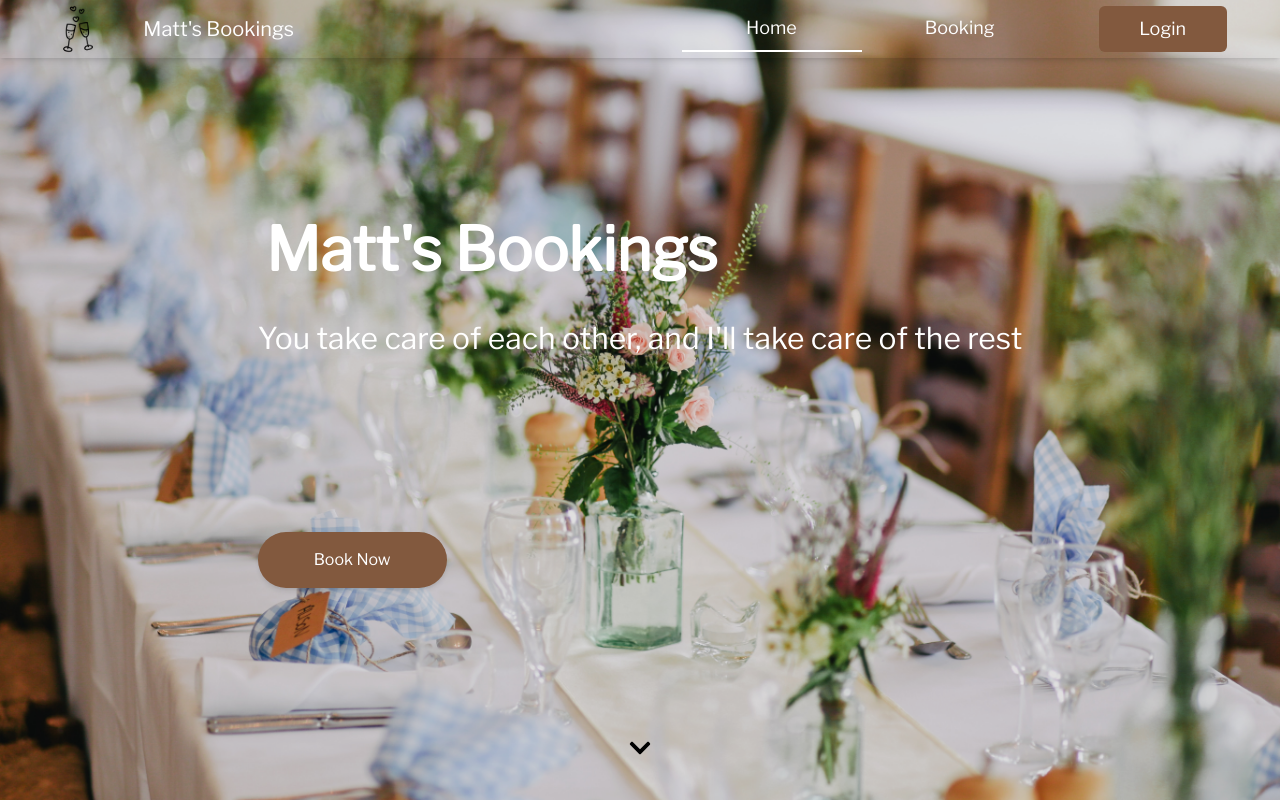
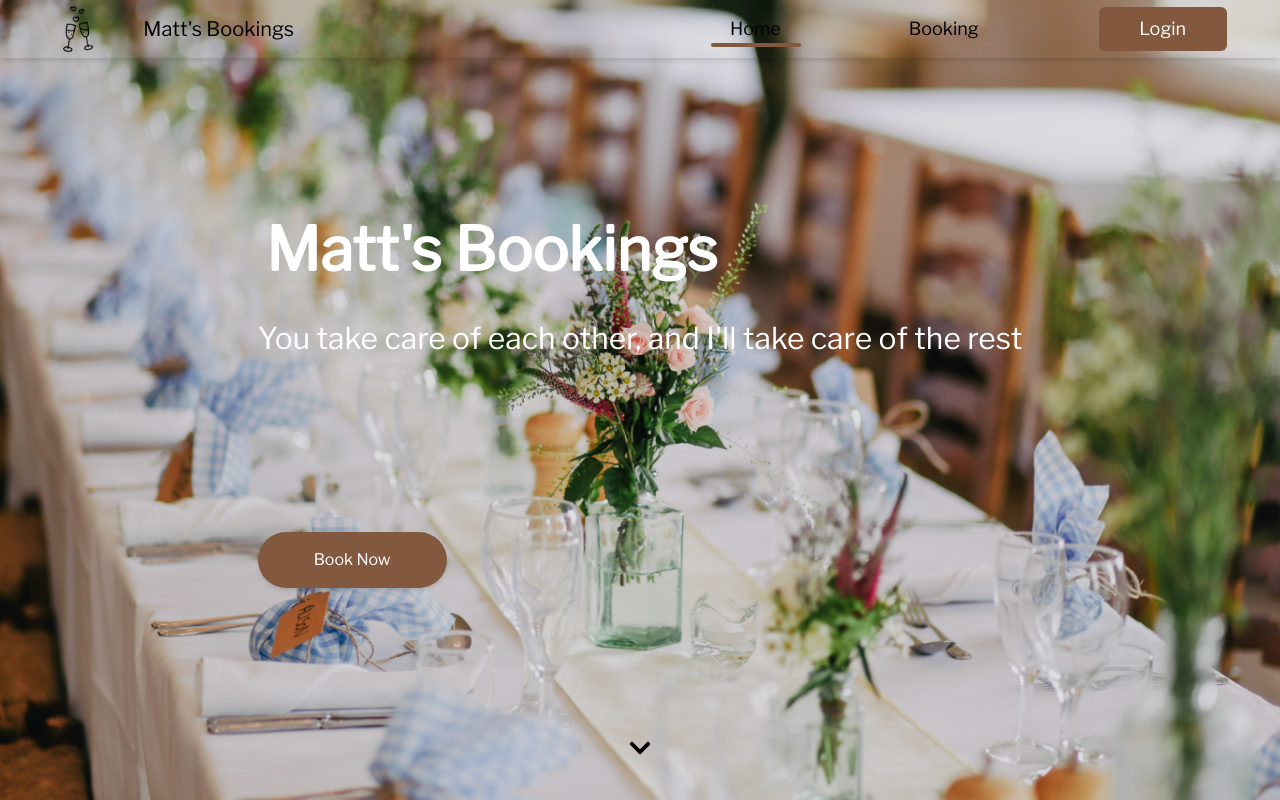
Before and after one commit to Joenahm1937/matt-jones-bookings, a Next.js app in the folder client/: page / in a window 1280 px wide. Built offline with nearby package versions, Linux system fonts and the light colour scheme; no server answers.

Commit message:
Finalizing Nav Bar

```diff
--- a/client/app/GlobalComponents/NavBar.tsx
+++ b/client/app/GlobalComponents/NavBar.tsx
@@ -4,6 +4,7 @@ import { useState, useEffect, useRef, Dispatch, SetStateAction } from "react";
 import Link from "next/link";
 import Image from "next/image";
 import { usePathname } from "next/navigation";
+import { useLogin } from "@/app/Contexts/LoginContext";
 import { useGlobalStyles } from "@/app/Contexts/StylesContext";
 import DesktopMenu from "./NavDesktopView";
 import MobileMenu from "./NavMobileView";
@@ -11,15 +12,22 @@ import classNames from "classnames";
 
 import { IPAGES, PAGES, WEBSITE_TITLE } from "@/app/constants";
 
+export interface ILinks {
+    href: string;
+    text: string;
+}
+
 export default function NavBar() {
     const pathname = usePathname();
+    const headerRef = useRef<HTMLDivElement | null>(null);
+    const { isLoggedIn } = useLogin();
+    const { setNavHeight } = useGlobalStyles();
+
     const [currentPage, setCurrentPage] = useState<number>(
         PAGES[pathname as IPAGES],
     );
     const [mobileMenuOpen, setMobileMenuOpen] = useState(false);
     const [screenSize, setScreenSize] = useState(false);
-    const { setNavHeight } = useGlobalStyles();
-    const headerRef = useRef<HTMLDivElement | null>(null);
 
     const onPageTransition = (href: IPAGES) => {
         setMobileMenuOpen(false);
@@ -27,31 +35,36 @@ export default function NavBar() {
     };
 
     useEffect(() => {
+        const updateNavHeight = () => {
             if (headerRef.current) {
                 setNavHeight(`${headerRef.current.offsetHeight}px`);
             }
+        };
 
-        const onScreenChange = () => {
+        updateNavHeight();
+
+        const handleScreenChange = () => {
             setScreenSize((prev) => !prev);
             setMobileMenuOpen(false);
         };
 
         const mediaQuery = window.matchMedia("(min-width: 1280px)");
-        mediaQuery.addEventListener("change", onScreenChange);
+        mediaQuery.addEventListener("change", handleScreenChange);
 
         return () => {
-            mediaQuery.removeEventListener("change", onScreenChange);
+            mediaQuery.removeEventListener("change", handleScreenChange);
         };
     }, [setNavHeight]);
 
+    const links: ILinks[] = [
+        { href: "/", text: "Home" },
+        { href: "/Booking", text: "Booking" },
+        ...(isLoggedIn ? [{ href: "/MyEvents", text: "My Events" }] : []),
+    ];
+
     return (
         <div className="fixed z-50 w-full">
-            <header
-                ref={headerRef}
-                className={`${
-                    pathname === "/" && "text-white"
-                } bg-opacity-90 py-1 shadow-md`}
-            >
+            <header ref={headerRef} className="py-1 shadow-md">
                 <nav className="mx-auto flex w-11/12 items-center">
                     <Link href="/" className="flex flex-grow items-center">
                         <Image
@@ -65,6 +78,7 @@ export default function NavBar() {
                         </div>
                     </Link>
                     <DesktopMenu
+                        links={links}
                         screenSize={screenSize}
                         currentPage={currentPage}
                         onPageTransition={onPageTransition}
@@ -76,6 +90,7 @@ export default function NavBar() {
                 </nav>
             </header>
             <MobileMenu
+                links={links}
                 currentPage={currentPage}
                 onPageTransition={onPageTransition}
                 mobileMenuOpen={mobileMenuOpen}
@@ -89,53 +104,42 @@ export interface IHamburgerIconProps {
     setMobileMenuOpen: Dispatch<SetStateAction<boolean>>;
 }
 
-const HamburgerIcon = ({
+const HamburgerIcon: React.FC<IHamburgerIconProps> = ({
     mobileMenuOpen,
     setMobileMenuOpen,
-}: IHamburgerIconProps) => {
+}) => {
     const pathname = usePathname();
-
-    const burgerLineBaseClass =
+    const baseClass =
         "block h-0.5 w-6 rounded-sm transition-all duration-300 ease-out";
-    const burgerLineColorClass = classNames({
+    const colorClass = classNames({
         "bg-white": pathname === "/",
         "bg-stone-500": pathname !== "/",
     });
-    const topBurgerLineClass = classNames(
-        burgerLineBaseClass,
-        burgerLineColorClass,
-        {
+
+    const topLineClass = classNames(baseClass, colorClass, {
         "translate-y-1 -rotate-45": mobileMenuOpen,
         "-translate-y-0.5": !mobileMenuOpen,
-        },
-    );
-    const middleBurgerLineClass = classNames(
-        "my-0.5",
-        burgerLineBaseClass,
-        burgerLineColorClass,
-        {
+    });
+
+    const middleLineClass = classNames("my-0.5", baseClass, colorClass, {
         "opacity-0": mobileMenuOpen,
         "opacity-100": !mobileMenuOpen,
-        },
-    );
-    const bottomBurgerLineClass = classNames(
-        burgerLineBaseClass,
-        burgerLineColorClass,
-        {
+    });
+
+    const bottomLineClass = classNames(baseClass, colorClass, {
         "-translate-y-1 rotate-45": mobileMenuOpen,
         "translate-y-0.5": !mobileMenuOpen,
-        },
-    );
+    });
 
     return (
         <div className="xl:hidden">
             <button
-                onClick={() => setMobileMenuOpen((prevState) => !prevState)}
+                onClick={() => setMobileMenuOpen((prev) => !prev)}
                 className="flex cursor-pointer flex-col items-center justify-center"
             >
-                <span className={topBurgerLineClass}></span>
-                <span className={middleBurgerLineClass}></span>
-                <span className={bottomBurgerLineClass}></span>
+                <span className={topLineClass}></span>
+                <span className={middleLineClass}></span>
+                <span className={bottomLineClass}></span>
             </button>
         </div>
     );
--- a/client/app/GlobalComponents/NavDesktopView.tsx
+++ b/client/app/GlobalComponents/NavDesktopView.tsx
@@ -1,24 +1,24 @@
-import { useState, useRef, useEffect, MutableRefObject } from "react";
+import { useState, useRef, useEffect } from "react";
 import Link from "next/link";
+import { useLogin } from "@/app/Contexts/LoginContext";
 import { LogoutButton, LoginButton } from "@/app/Home/Components/LoginButtons";
-import classNames from "classnames";
 import { IPAGES } from "../constants";
-import { useLogin } from "../Contexts/LoginContext";
-import { usePathname } from "next/navigation";
+import { ILinks } from "./NavBar";
 
 export interface IDesktopMenuProps {
+    links: ILinks[];
     screenSize: boolean;
     currentPage: number;
     onPageTransition: (href: IPAGES) => void;
 }
 
 export default function DesktopMenu({
+    links,
     screenSize,
     currentPage,
     onPageTransition,
 }: IDesktopMenuProps) {
     const { isLoggedIn } = useLogin();
-    const pathname = usePathname();
     const [underlineStyle, setUnderlineStyle] = useState({
         left: "0%",
         width: "0%",
@@ -47,28 +47,39 @@ export default function DesktopMenu({
     }, [currentPage, isLoggedIn, screenSize]);
 
     return (
-        <div className="hidden xl:block">
-            <ul className="flex">
-                <div className="mr-10 flex-col">
+        <div className="hidden xl:flex">
+            <ul className="flex space-x-4">
+                <div className="mr-10">
                     <div className="flex">
-                        <MenuLinks
-                            menuItemsRef={menuItemsRef}
-                            activeLink={currentPage}
-                            isLoggedIn={isLoggedIn}
-                            onPageTransition={onPageTransition}
-                        />
+                        {links.map((link, index) => (
+                            <div
+                                key={link.href}
+                                ref={(el) => (menuItemsRef.current[index] = el)}
+                            >
+                                <Link
+                                    href={link.href}
+                                    onClick={() =>
+                                        onPageTransition(link.href as IPAGES)
+                                    }
+                                    className="flex whitespace-nowrap px-4 pt-2 text-center text-lg font-medium hover:italic sm:px-16"
+                                >
+                                    {link.text}
+                                </Link>
+                            </div>
+                        ))}
                     </div>
-                    <div className="relative flex h-[2px] w-full">
+                    <div className="relative flex h-1 w-full">
                         <div
-                            className={`absolute h-full ${
-                                pathname === "/" ? "bg-white" : "bg-black"
-                            }`}
+                            className="absolute flex h-full justify-center"
                             style={{
                                 ...underlineStyle,
                                 transitionProperty: "left, width",
-                                transitionDuration: "1s",
+                                transitionDuration: "1.5s",
+                                animationTimingFunction: "ease-in-out",
                             }}
-                        ></div>
+                        >
+                            <div className="h-full w-1/2 rounded-full bg-[#82593e]"></div>
+                        </div>
                     </div>
                 </div>
                 {isLoggedIn ? <LogoutButton /> : <LoginButton />}
@@ -76,48 +87,3 @@ export default function DesktopMenu({
         </div>
     );
 }
-
-export interface IMenuLinksProps {
-    linkStyle?: string;
-    menuItemsRef: MutableRefObject<(HTMLDivElement | null)[]>;
-    activeLink?: number;
-    isMobile?: boolean;
-    isLoggedIn: boolean;
-    onPageTransition: (href: IPAGES) => void;
-}
-
-const MenuLinks = ({
-    linkStyle,
-    menuItemsRef,
-    activeLink,
-    isMobile,
-    isLoggedIn,
-    onPageTransition,
-}: IMenuLinksProps) => {
-    const links = [
-        { href: "/", text: "Home" },
-        { href: "/Booking", text: "Booking" },
-        ...(isLoggedIn ? [{ href: "/MyEvents", text: "My Events" }] : []),
-    ];
-
-    return links.map((link, index) => (
-        <div key={link.href} ref={(el) => (menuItemsRef.current[index] = el)}>
-            <Link
-                key={link.href}
-                onClick={() => onPageTransition(link.href as IPAGES)}
-                href={link.href}
-                className={classNames(
-                    "relative flex w-full whitespace-nowrap px-4 py-2 text-center text-lg font-medium transition-colors duration-200 sm:px-16",
-                    linkStyle,
-                    {
-                        "w-[32%] rounded-3xl bg-stone-300":
-                            isMobile && index === activeLink,
-                    },
-                )}
-            >
-                {link.text}
-                <span className="absolute bottom-0 left-0 h-0.5 w-0 transform bg-stone-500 transition-all duration-200 group-hover:w-full"></span>
-            </Link>
-        </div>
-    ));
-};
--- a/client/app/GlobalComponents/NavMobileView.tsx
+++ b/client/app/GlobalComponents/NavMobileView.tsx
@@ -1,86 +1,64 @@
-import { Dispatch, MutableRefObject, SetStateAction, useRef } from "react";
 import Link from "next/link";
 import { useLogin } from "@/app/Contexts/LoginContext";
 import { LogoutButton, LoginButton } from "@/app/Home/Components/LoginButtons";
-import classNames from "classnames";
 import { IPAGES } from "../constants";
+import { ILinks } from "./NavBar";
 
 export interface IMobileMenuProps {
+    links: ILinks[];
     currentPage: number;
     onPageTransition: (href: IPAGES) => void;
     mobileMenuOpen: boolean;
 }
 
 export default function MobileMenu({
+    links,
     currentPage,
     onPageTransition,
     mobileMenuOpen,
 }: IMobileMenuProps) {
     const { isLoggedIn } = useLogin();
 
-    const menuContainerClass = classNames(
-        "absolute w-full overflow-hidden rounded-b-lg bg-opacity-90 transition-all ease-in-out z-10",
-        {
-            "max-h-[500px] opacity-100 transition-opacity duration-300 px-2 py-4":
-                mobileMenuOpen,
-            "max-h-0 opacity-0 transition-opacity duration-700":
-                !mobileMenuOpen,
-        },
-    );
-
     return (
-        <div className={menuContainerClass}>
-            <ul className="flex flex-col gap-2">
-                <div className="ml-2 w-full">
-                    <MenuLinks
-                        menuItemsRef={useRef<(HTMLDivElement | null)[]>([])}
-                        currentPage={currentPage}
-                        onPageTransition={onPageTransition}
-                    />
-                    <ul className="px-3 pt-5">
+        <div
+            className={`w-full bg-black/50 backdrop-blur-sm transition-all duration-1000 ease-in-out ${
+                mobileMenuOpen ? "h-screen scale-100" : "h-0 scale-0"
+            }`}
+            style={{
+                transformOrigin: "top left",
+                borderBottomRightRadius: "40rem",
+            }}
+        >
+            <div
+                className={`h-full w-full p-16 transition-opacity duration-700 ease-in-out ${
+                    mobileMenuOpen ? "opacity-100" : "opacity-0"
+                }`}
+            >
+                <ul className="flex flex-col gap-10">
+                    {links.map((link, index) => (
+                        <li key={link.href}>
+                            <Link
+                                href={link.href}
+                                onClick={() =>
+                                    onPageTransition(link.href as IPAGES)
+                                }
+                                className={`duration-300" w-full rounded-md p-4 text-2xl font-medium text-white transition-colors
+                                    ${
+                                        index === currentPage
+                                            ? "bg-black"
+                                            : " hover:bg-stone-800"
+                                    }
+                                `}
+                            >
+                                {link.text}
+                            </Link>
+                        </li>
+                    ))}
+                    <li className="mt-5">
                         {isLoggedIn ? <LogoutButton /> : <LoginButton />}
-                    </ul>
-                </div>
-            </ul>
+                    </li>
+                </ul>
+            </div>
         </div>
     );
 }
-
-export interface IMenuLinksProps {
-    menuItemsRef: MutableRefObject<(HTMLDivElement | null)[]>;
-    currentPage: number;
-    onPageTransition: (href: IPAGES) => void;
-}
-
-const MenuLinks = ({
-    menuItemsRef,
-    currentPage,
-    onPageTransition,
-}: IMenuLinksProps) => {
-    const { isLoggedIn } = useLogin();
-    const links = [
-        { href: "/", text: "Home" },
-        { href: "/Booking", text: "Booking" },
-        ...(isLoggedIn ? [{ href: "/MyEvents", text: "My Events" }] : []),
-    ];
-
-    return links.map((link, index) => (
-        <div key={link.href} ref={(el) => (menuItemsRef.current[index] = el)}>
-            <Link
-                key={link.href}
-                onClick={() => onPageTransition(link.href as IPAGES)}
-                href={link.href}
-                className={classNames(
-                    "relative flex w-full whitespace-nowrap px-4 py-2 text-center text-lg font-medium transition-colors duration-200 sm:px-16",
-                    {
-                        "w-[32%] rounded-3xl bg-stone-300":
-                            index === currentPage,
-                    },
-                )}
-            >
-                {link.text}
-                <span className="absolute bottom-0 left-0 h-0.5 w-0 transform bg-stone-500 transition-all duration-200 group-hover:w-full"></span>
-            </Link>
-        </div>
-    ));
-};
--- a/client/app/Home/Components/Section4.tsx
+++ b/client/app/Home/Components/Section4.tsx
@@ -6,11 +6,7 @@ import { useAnimateOnScroll } from "../../Hooks/useAnimateOnScroll";
 export default function Section4() {
     const contentRef = useRef<HTMLDivElement>(null);
 
-    useAnimateOnScroll(
-        contentRef,
-        {},
-        { toggleActions: "play none none none" },
-    );
+    useAnimateOnScroll(contentRef, {}, {});
 
     return (
         <SectionLayout containerStyles="flex-col">
--- a/client/app/Hooks/useAnimateOnScroll.ts
+++ b/client/app/Hooks/useAnimateOnScroll.ts
@@ -24,7 +24,7 @@ export const useAnimateOnScroll = (
                         trigger: ref.current,
                         start: "top 60%",
                         end: "bottom 0%",
-                        toggleActions: "play none restart reverse",
+                        toggleActions: "play none none none",
                         ...triggerOptions,
                     },
                     ...options?.to,
--- a/client/app/layout.tsx
+++ b/client/app/layout.tsx
@@ -21,10 +21,10 @@ export default function RootLayout({
             <body className="overflow-hidden bg-[#f4eee6]">
                 <GlobalContextProvider>
                     {
-                        <>
+                        <div>
                             <NavBar />
                             {children}
-                        </>
+                        </div>
                     }
                 </GlobalContextProvider>
             </body>
```
Lines whose indentation alone changed are shown as unchanged.
